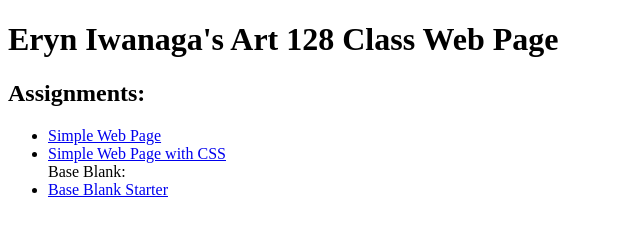
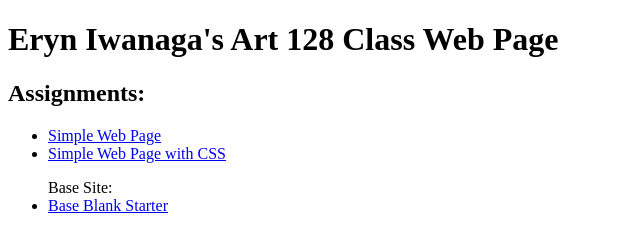
Before and after one commit to eiwanaga/myclasswebsite, a plain HTML site: page art128/index.html in a window 1280 px wide. Shown: the whole page, without its empty margins (0-640 px from the left). Drawn offline with Linux system fonts and the light colour scheme.

Commit message:
Update index.html

```diff
--- a/art128/index.html
+++ b/art128/index.html
@@ -13,8 +13,10 @@
 <ul>
     <li><a href="simplewebpage.html">Simple Web Page</a></li>
     <li><a href="simplewebpagewithcss/index.html">Simple Web Page with CSS</a></li>
+</ul>
 
-Base Blank: <li><a href=base-blank/index.html> Base Blank Starter</a></li>
+<ul>
+Base Site: <li><a href=base-blank/index.html> Base Blank Starter</a></li>
 </ul>
 
 </body>
```
